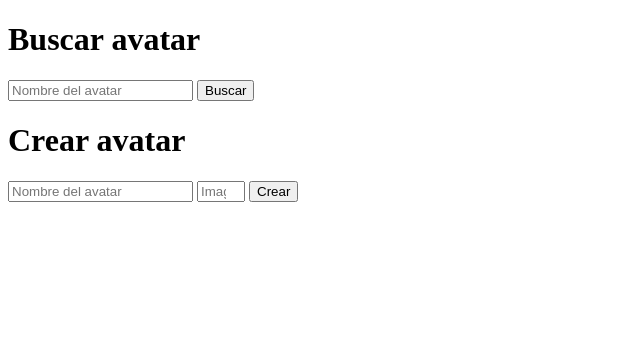
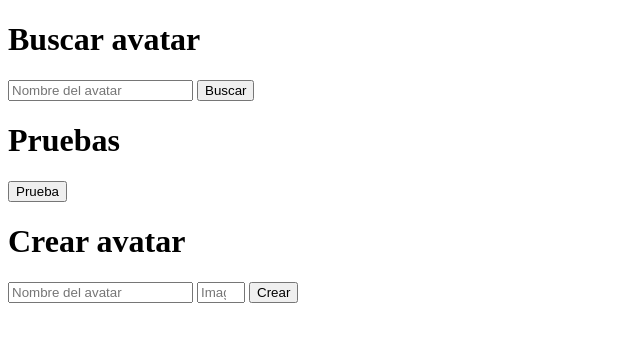
Before and after one commit to Jordiop/DWEC_practica_trimestral, a plain HTML site: page client/index.html in a window 1280 px wide. Shown: the whole page, without its empty margins (0-640 px from the left). Drawn offline with Linux system fonts and the light colour scheme.

Commit message:
Commit obligatorio

```diff
--- a/client/index.html
+++ b/client/index.html
@@ -6,6 +6,7 @@
     <meta http-equiv="X-UA-Compatible" content="IE=edge">
     <meta name="viewport" content="width=device-width, initial-scale=1.0">
     <title>Jorge Osarenkhoe Petro</title>
+    <script src="script.js"></script>
 </head>
 
 <body>
@@ -16,7 +17,13 @@
             <button>Buscar</button>
         </form>
     </div>
-    <div></div>
+    <div>
+        <h1>Pruebas</h1>
+        <button onclick="prueba()">Prueba
+        </button> </div>
+    <div id="resultado">
+
+    </div>
     <div>
         <h1>Crear avatar</h1>
         <form>
--- a/client/script.js
+++ b/client/script.js
@@ -0,0 +1,19 @@
+const url = 'http://localhost:3000/heroe';
+
+function prueba() {
+    // Get all the heroes from the server and print them to the html
+    fetch(url)
+        .then(res => res.json())
+        .then(data => {
+            for (let i = 0; i < data.length; i++) {
+                document.write('<div>' +
+                    data[i].id + " " + data[i].nombre + ' ' + data[i].avenger
+
+                    +
+                    '</div>')
+            }
+        })
+        .catch(err => {
+            console.log(err);
+        });
+}
```
Also changed, not shown: README.md.
